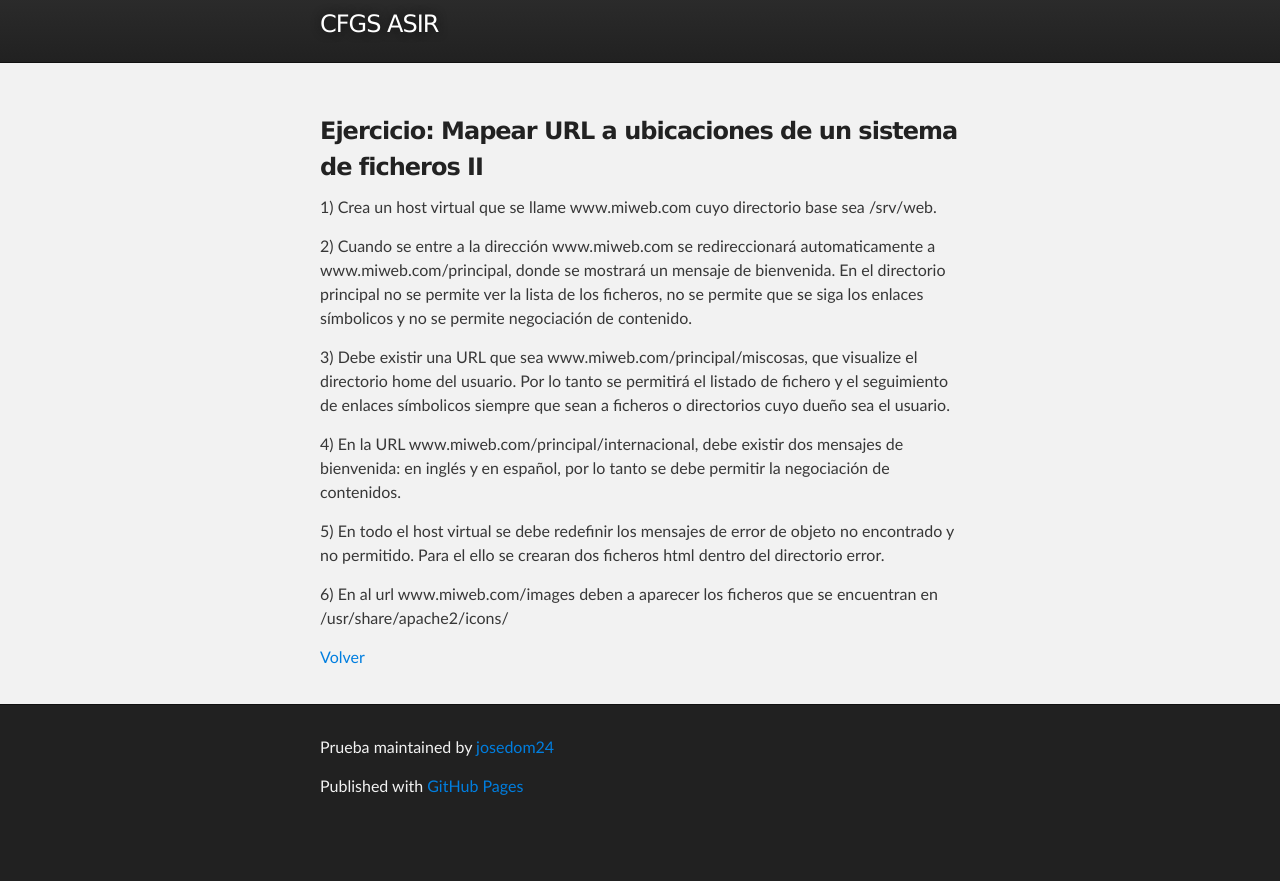
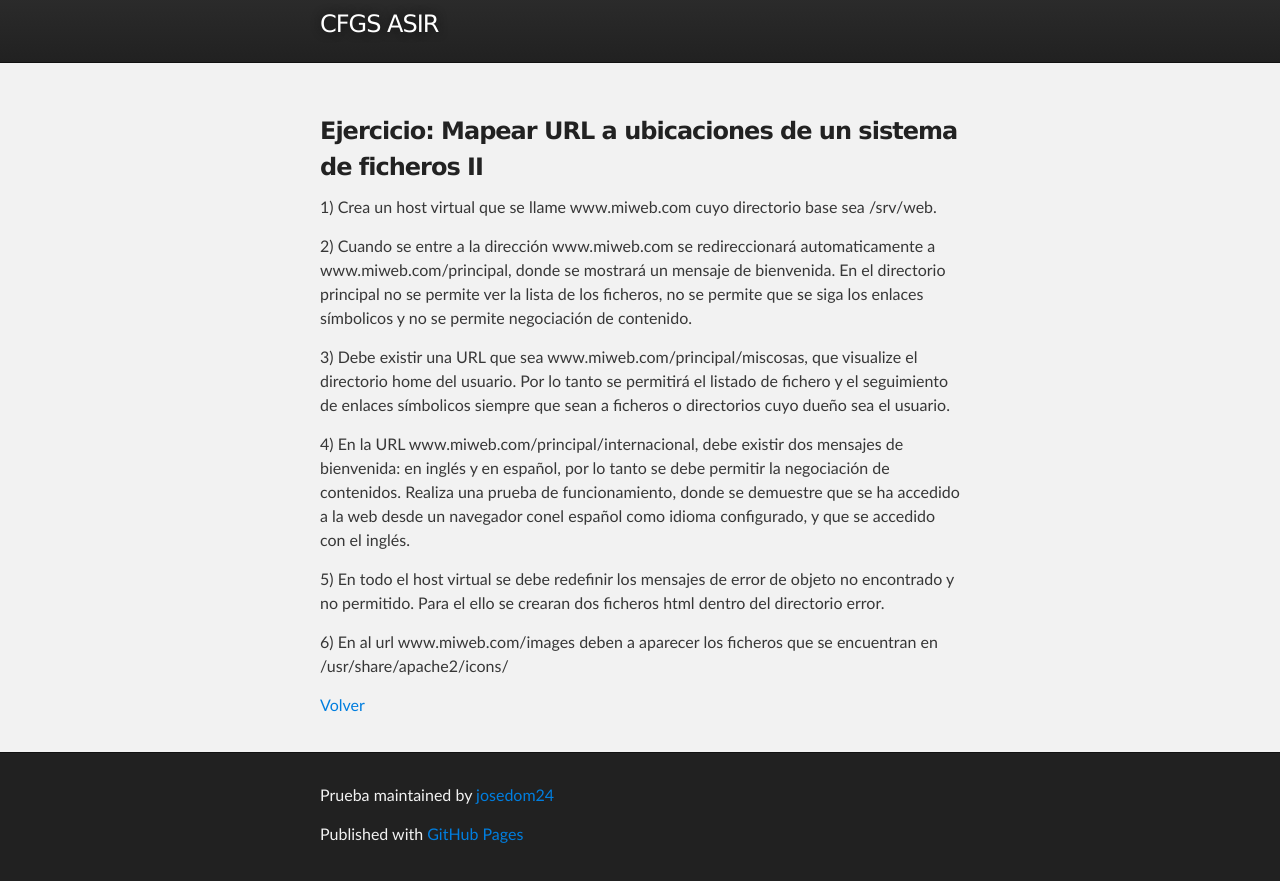
Before and after one commit to josedom24/josedom24.github.io, a Jekyll site: the page built from mod/serviciosgs/e_web_9.md, in a window 1280 px wide, cut to the strip 78-959 px from the top of the page. Built offline with Jekyll 4.4.1, drawn with Linux system fonts in a browser that asks for light colours; before the commit the page ends 911 px from its top, so only the background shows below that.

Commit message:
Update e_web_9.md

```diff
--- a/mod/serviciosgs/e_web_9.md
+++ b/mod/serviciosgs/e_web_9.md
@@ -12,7 +12,7 @@ tagline: CFGS ASIR
 
 3) Debe existir una URL que sea www.miweb.com/principal/miscosas, que visualize el directorio home del usuario. Por lo tanto se permitirá el listado de fichero y el seguimiento de enlaces símbolicos siempre que sean a ficheros o directorios cuyo dueño sea el usuario.
 
-4) En la URL www.miweb.com/principal/internacional, debe existir dos mensajes de bienvenida: en inglés y en español, por lo tanto se debe permitir la negociación de contenidos.
+4) En la URL www.miweb.com/principal/internacional, debe existir dos mensajes de bienvenida: en inglés y en español, por lo tanto se debe permitir la negociación de contenidos. Realiza una prueba de funcionamiento, donde se demuestre que se ha accedido a la web desde un navegador conel español como idioma configurado, y que se accedido con el inglés.
 
 5) En todo el host virtual se debe redefinir los mensajes de error de objeto no encontrado y no permitido. Para el ello se crearan dos ficheros html dentro del directorio error.
 
```
